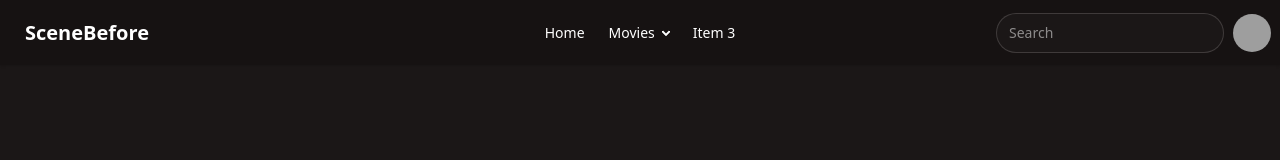
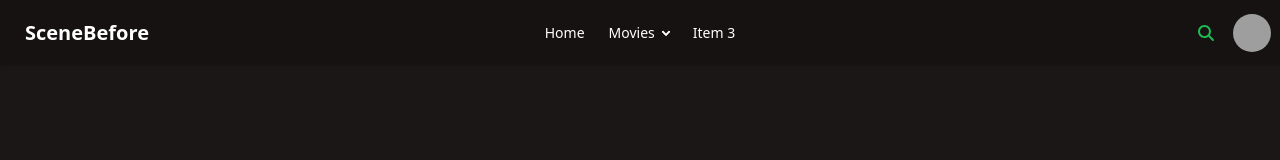
Before and after one commit to dannyjimenez98/SceneBefore, a React (Vite) app: page / in a window 1280 px wide. Shown: the top 160 px of the page. Built offline with nearby package versions, Linux system fonts and the light colour scheme; grey boxes are pictures that could not be loaded.

Commit message:
added open close animation to search bar

```diff
--- a/package.json
+++ b/package.json
@@ -18,6 +18,7 @@
     "@tailwindcss/vite": "^4.0.0",
     "axios": "^1.7.9",
     "dotenv": "^16.4.7",
+    "motion": "^12.0.6",
     "react": "^18.3.1",
     "react-dom": "^18.3.1",
     "react-router-dom": "^7.1.3",
--- a/src/components/Navbar.tsx
+++ b/src/components/Navbar.tsx
@@ -1,4 +1,5 @@
-import { Link } from "react-router-dom"
+import { Link } from "react-router-dom";
+import SearchBar from "./SearchBar";
 
 export default function Navbar() {
 
@@ -6,6 +7,8 @@ export default function Navbar() {
 
 <>
 <div className="navbar bg-base-200 shadow-sm relative z-1">
+
+{/* Medium or smaller screens */}
   <div className="navbar-start">
     <div className="dropdown">
       <div tabIndex={0} role="button" className="btn btn-ghost lg:hidden">
@@ -30,6 +33,8 @@ export default function Navbar() {
     </div>
     <a className="btn btn-ghost text-xl">SceneBefore</a>
   </div>
+
+  {/* Large Screens */}
   <div className="navbar-center hidden lg:flex">
     <ul className="menu menu-horizontal px-1">
       <li><a>Home</a></li>
@@ -37,17 +42,20 @@ export default function Navbar() {
         <details>
           <summary>Movies</summary>
           <ul className="p-2 bg-base-300">
-            <li><Link to="/">Popular</Link></li>
-            <li><a>Upcoming</a></li>
+            <li><Link className="whitespace-nowrap" to="/popular">Popular</Link></li>
+            <li><Link className="whitespace-nowrap" to="/now_playing">Now Playing</Link></li>
+            <li><Link className="whitespace-nowrap" to="/upcoming">Upcoming</Link></li>
+            <li><Link className="whitespace-nowrap" to="/top_rated">Top Rated</Link></li>
           </ul>
         </details>
       </li>
       <li><a>Item 3</a></li>
     </ul>
   </div>
+
   <div className="navbar-end">
   <div className="flex gap-2">
-    <input type="text" placeholder="Search" className="input input-bordered w-24 md:w-auto" />
+    <SearchBar />
     <div className="dropdown dropdown-end">
       <div tabIndex={0} role="button" className="btn btn-ghost btn-circle avatar">
         <div className="w-10 rounded-full">
--- /dev/null
+++ b/src/components/SearchBar.tsx
@@ -0,0 +1,41 @@
+import { useState } from "react";
+import { motion } from "framer-motion";
+import { FontAwesomeIcon } from '@fortawesome/react-fontawesome';
+import { faMagnifyingGlass, faXmark } from "@fortawesome/free-solid-svg-icons";
+
+export default function SearchBar() {
+  const [isOpen, setIsOpen] = useState(false);
+
+  return (
+    <div className="flex items-center">
+      {/* Search Container */}
+      <motion.div
+        className="flex items-center rounded-full overflow-hidden"
+        animate={{ width: isOpen ? "200px" : "34px" }}
+        transition={{ duration: 0.3, ease: "easeInOut" }}
+      >
+        {/* Search Icon Button */}
+        <button
+          className="p-2 rounded-full flex items-center justify-center hover:bg-base-100"
+          onClick={() => setIsOpen(!isOpen)}
+        >
+            {isOpen
+                ? <FontAwesomeIcon className="text-primary" icon={faXmark} />
+                : <FontAwesomeIcon className="text-primary" icon={faMagnifyingGlass} />}
+        </button>
+
+        {/* Search Input */}
+        {isOpen && (
+          <motion.input
+            type="text"
+            placeholder="Search..."
+            className="border-none px-3 py-1 w-full text-md rounded-full bg-base-100 focus:outline-primary"
+            initial={{ opacity: 0, width: 0 }}
+            animate={{ opacity: 1, width: "100%" }}
+            exit={{ opacity: 0, width: 0 }}
+          />
+        )}
+      </motion.div>
+    </div>
+  );
+}
```
Also changed, not shown: 1 other file (tests, documents, lock files or other folders).
